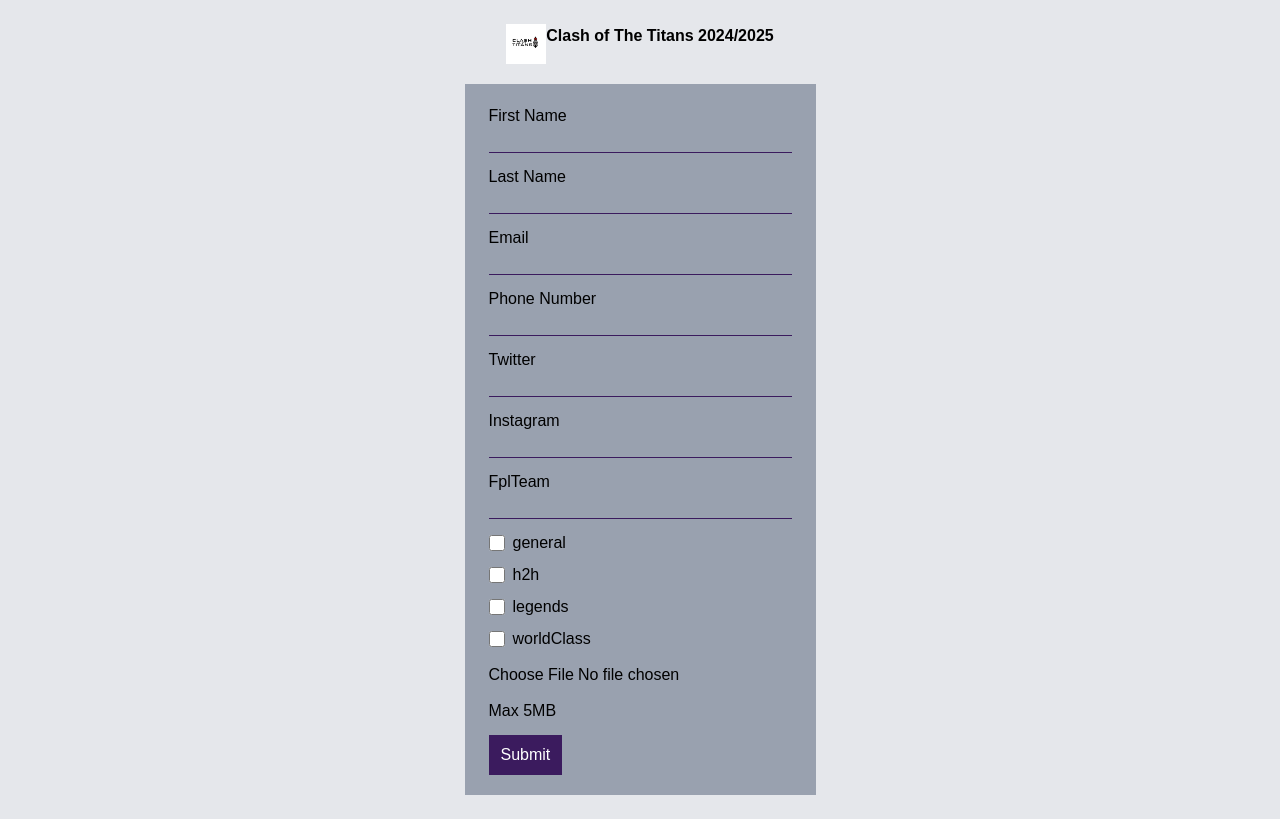
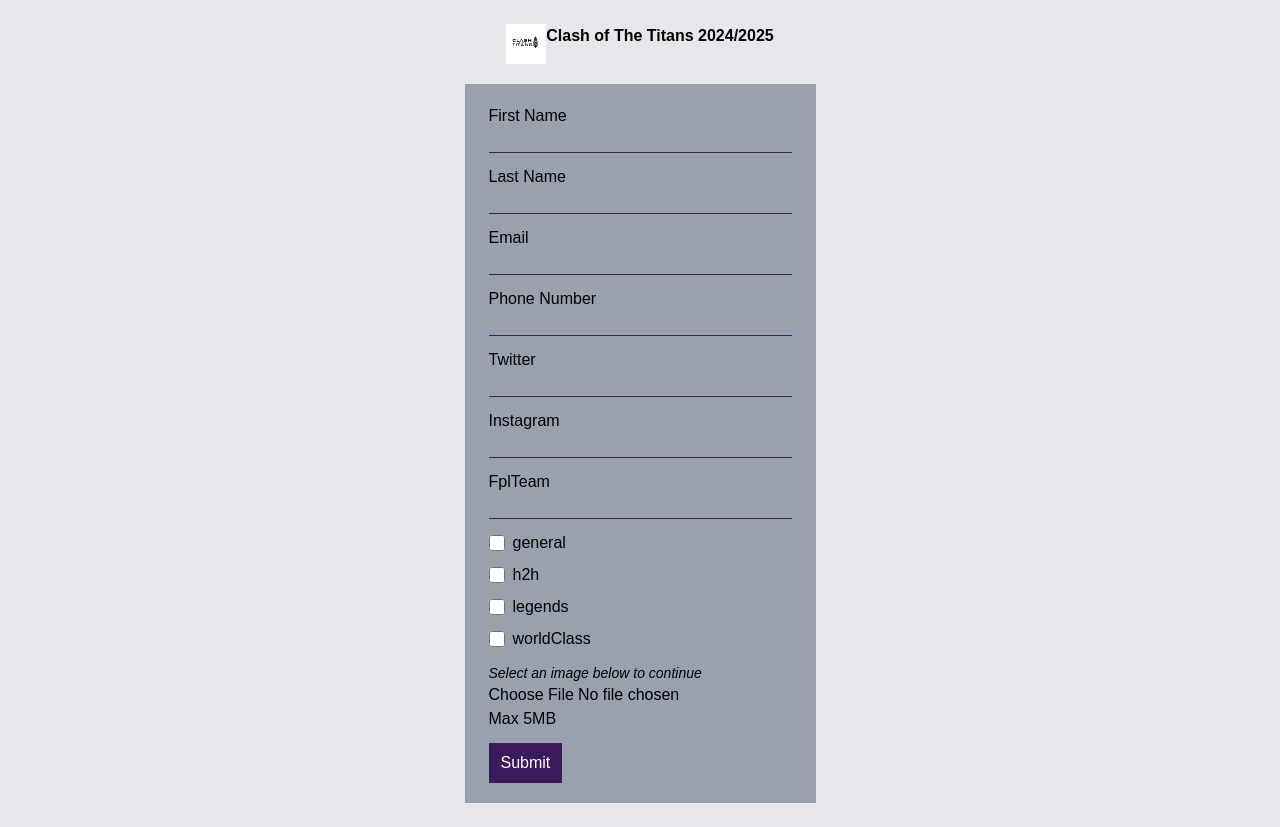
Before and after one commit to Botoku/clashOfTheTitansFPL, a Next.js app: page / in a window 1280 px wide. Built offline with nearby package versions, Linux system fonts and the light colour scheme.

Commit message:
fix: adds upload image text

```diff
--- a/src/app/components/RegistrationForm.tsx
+++ b/src/app/components/RegistrationForm.tsx
@@ -198,9 +198,10 @@ const RegistrationForm = () => {
           </ul>
         </div>
 
-        <div>
+        <div className="my-3">
+          <p className="italic text-sm">Select an image below to continue</p>
           <input
-            className="my-3 cursor-pointer"
+            className=" cursor-pointer"
             type="file"
             accept="image/*"
             onChange={handleFileChange}
```
